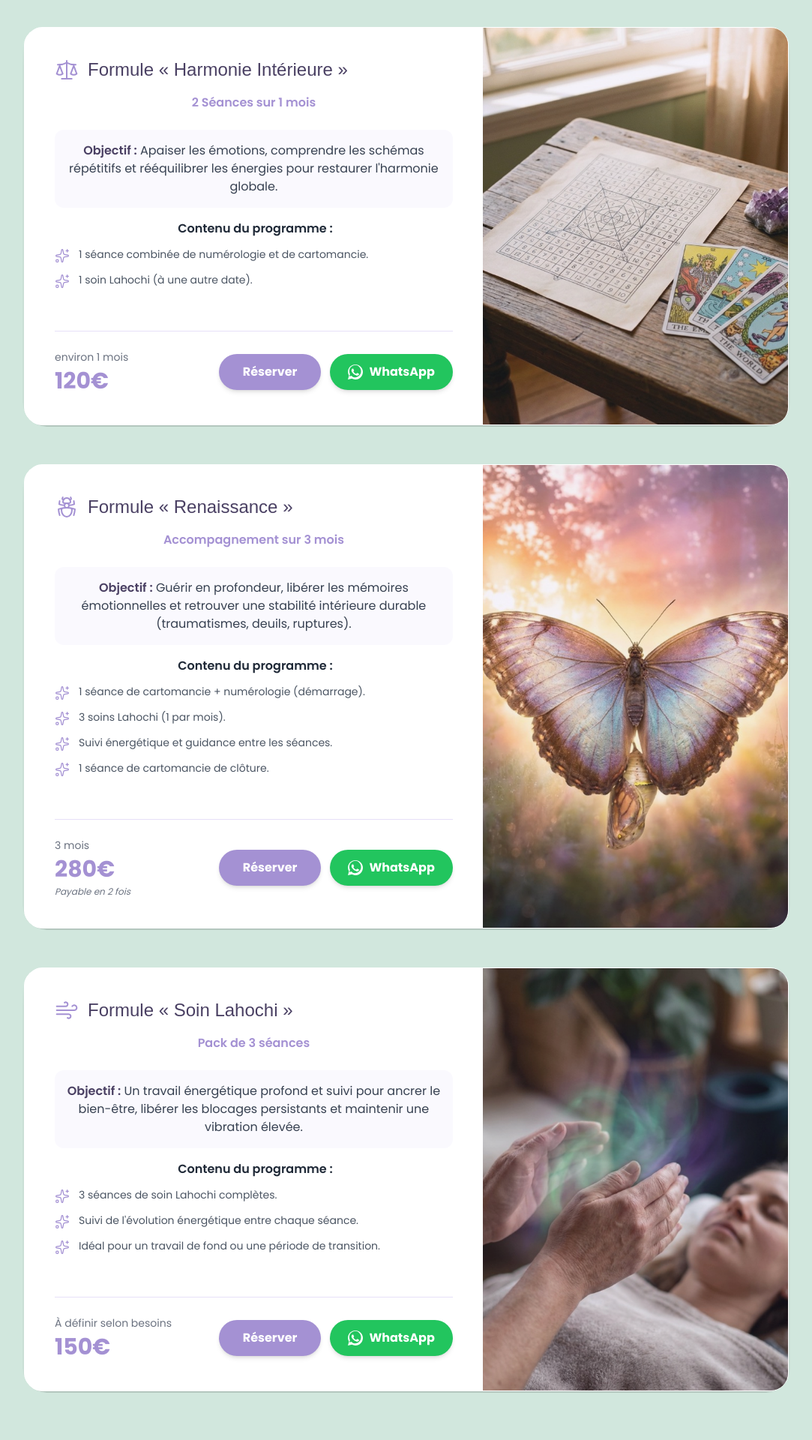
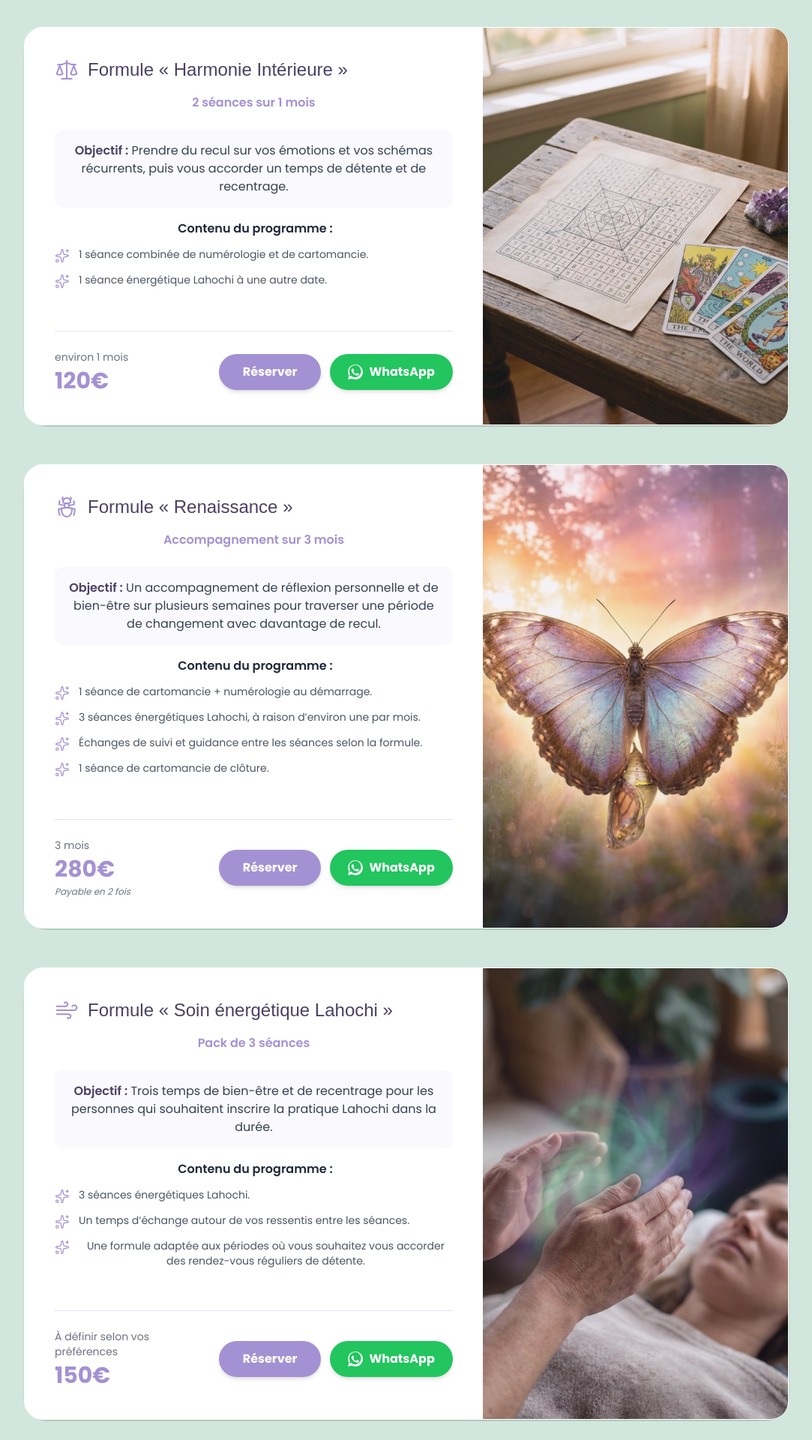
Before and after one commit to Creativityliberty/Tourma-line, a React (Vite) app: page /prestations in a window 1280 px wide. Shown: the part 4480-6400 px from the top of the page at 75% size, without its empty margins (98-1181 px from the left). Built offline with nearby package versions, Linux system fonts and the light colour scheme; a web font is replaced by a local one.

Commit message:
content: remove therapeutic promises from multi-session formulas

```diff
--- a/src/data/formules.ts
+++ b/src/data/formules.ts
@@ -21,11 +21,11 @@ export const formules: Formule[] = [
     id: 'harmonie-interieure',
     icon: BalanceIcon,
     title: 'Formule « Harmonie Intérieure »',
-    subtitle: '2 Séances sur 1 mois',
-    objective: 'Apaiser les émotions, comprendre les schémas répétitifs et rééquilibrer les énergies pour restaurer l\'harmonie globale.',
+    subtitle: '2 séances sur 1 mois',
+    objective: 'Prendre du recul sur vos émotions et vos schémas récurrents, puis vous accorder un temps de détente et de recentrage.',
     details: [
       '1 séance combinée de numérologie et de cartomancie.',
-      '1 soin Lahochi (à une autre date).'
+      '1 séance énergétique Lahochi à une autre date.'
     ],
     duration: 'environ 1 mois',
     price: '120€',
@@ -37,11 +37,11 @@ export const formules: Formule[] = [
     icon: ButterflyIcon,
     title: 'Formule « Renaissance »',
     subtitle: 'Accompagnement sur 3 mois',
-    objective: 'Guérir en profondeur, libérer les mémoires émotionnelles et retrouver une stabilité intérieure durable (traumatismes, deuils, ruptures).',
+    objective: 'Un accompagnement de réflexion personnelle et de bien-être sur plusieurs semaines pour traverser une période de changement avec davantage de recul.',
     details: [
-      '1 séance de cartomancie + numérologie (démarrage).',
-      '3 soins Lahochi (1 par mois).',
-      'Suivi énergétique et guidance entre les séances.',
+      '1 séance de cartomancie + numérologie au démarrage.',
+      '3 séances énergétiques Lahochi, à raison d’environ une par mois.',
+      'Échanges de suivi et guidance entre les séances selon la formule.',
       '1 séance de cartomancie de clôture.'
     ],
     duration: '3 mois',
@@ -53,17 +53,17 @@ export const formules: Formule[] = [
   {
     id: 'soin-lahochi-3-seances',
     icon: LahochiIcon,
-    title: 'Formule « Soin Lahochi »',
+    title: 'Formule « Soin énergétique Lahochi »',
     subtitle: 'Pack de 3 séances',
-    objective: 'Un travail énergétique profond et suivi pour ancrer le bien-être, libérer les blocages persistants et maintenir une vibration élevée.',
+    objective: 'Trois temps de bien-être et de recentrage pour les personnes qui souhaitent inscrire la pratique Lahochi dans la durée.',
     details: [
-      '3 séances de soin Lahochi complètes.',
-      'Suivi de l\'évolution énergétique entre chaque séance.',
-      'Idéal pour un travail de fond ou une période de transition.'
+      '3 séances énergétiques Lahochi.',
+      'Un temps d’échange autour de vos ressentis entre les séances.',
+      'Une formule adaptée aux périodes où vous souhaitez vous accorder des rendez-vous réguliers de détente.'
     ],
-    duration: 'À définir selon besoins',
+    duration: 'À définir selon vos préférences',
     price: '150€',
     imageUrl: '/images/formules/lahochi.jpg',
-    imageAlt: 'Illustration de la formule Soin Lahochi'
+    imageAlt: 'Illustration de la formule Soin énergétique Lahochi'
   }
 ];
```
